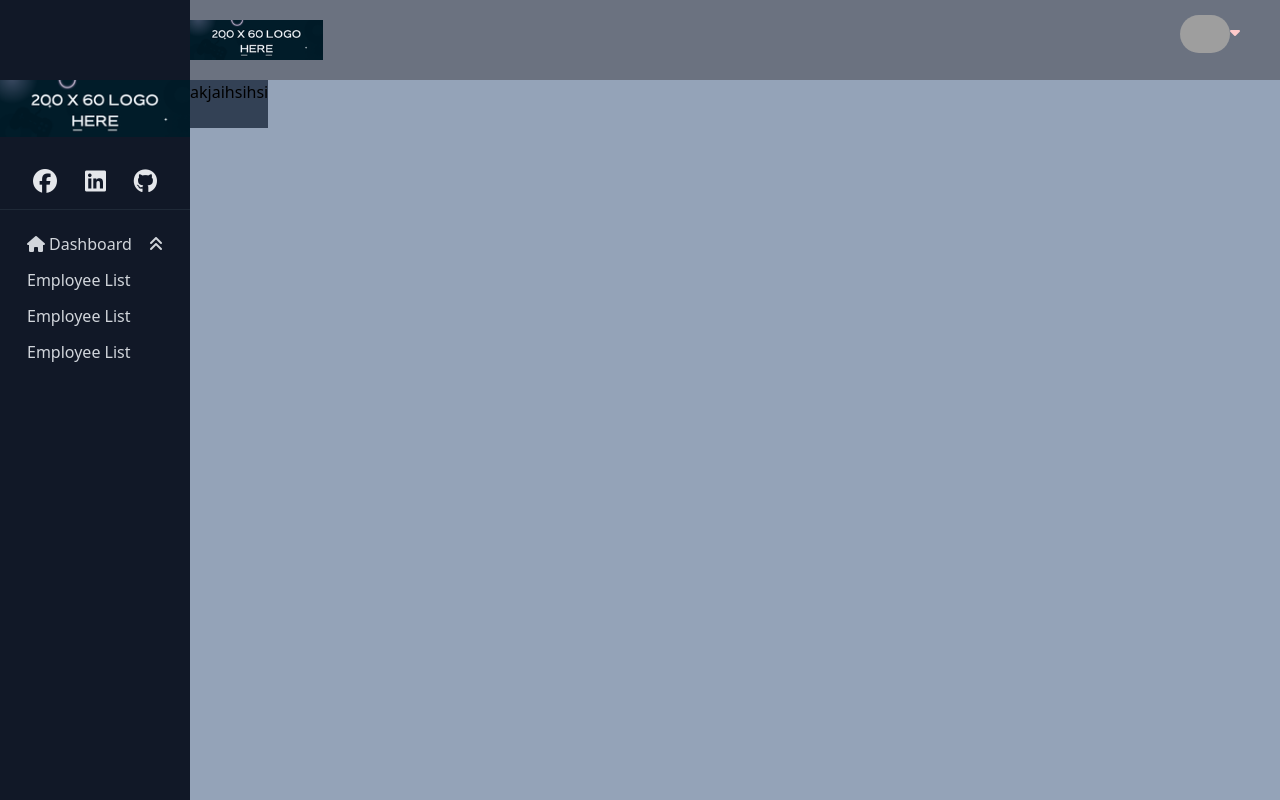
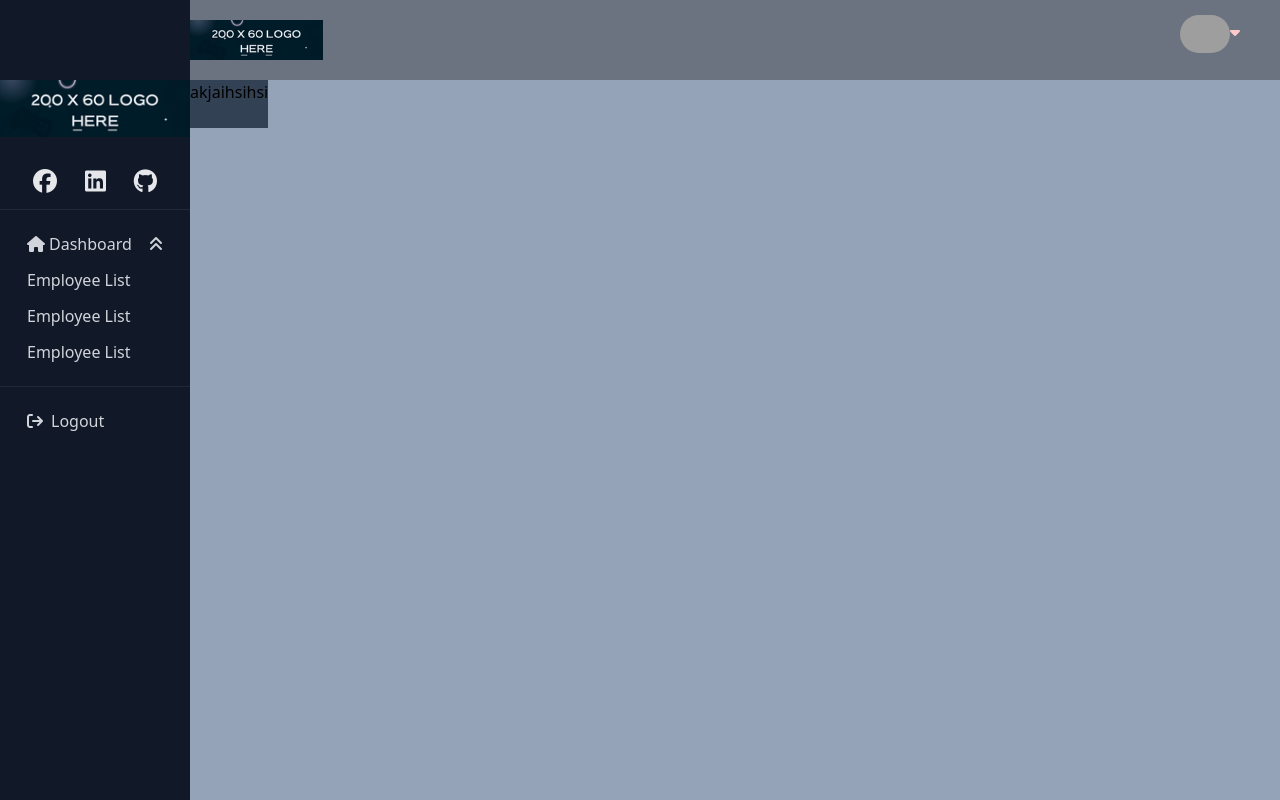
Before and after one commit to hashirmeraj/PRODIGY_FS_02, a PHP site: page / in a window 1280 px wide. Run offline with PHP 8.4, Linux system fonts and the light colour scheme; style sheets or scripts are compiled from the project's sources; some libraries are stand-ins or nearby versions; grey boxes are pictures that could not be loaded.

Commit message:
Update index.php

```diff
--- a/index.php
+++ b/index.php
@@ -26,7 +26,8 @@
                     <i class=" fa-brands fa-github"></i>
                 </div>
                 <hr class=" m-4 border-gray-800  w-full">
-                <div class="item text-gray-300 w-4/5">
+
+                <div class=" text-gray-300 w-4/5">
 
                     <nav onclick="Dropdown()">
                         <div class="nav-heading ">
@@ -51,6 +52,22 @@
 
                 </div>
 
+                <hr class=" m-4 border-gray-800  w-full">
+                <div class=" text-gray-300 w-4/5">
+
+
+                    <div class="nav-heading ">
+                        <div class="flex items-center">
+                            <i class="fa-solid fa-arrow-right-from-bracket mr-2"></i>
+                            <span>Logout</span>
+                        </div>
+
+
+
+
+
+                    </div>
+                </div>
 
             </div>
         </div>
```
